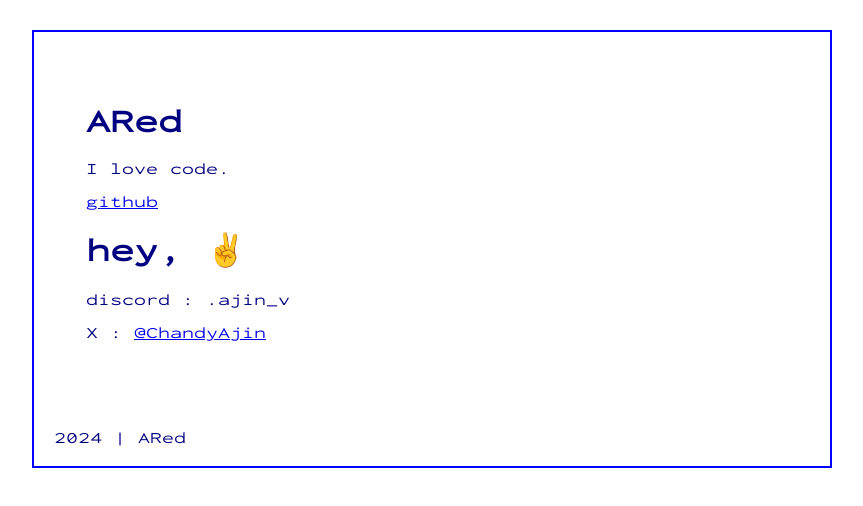
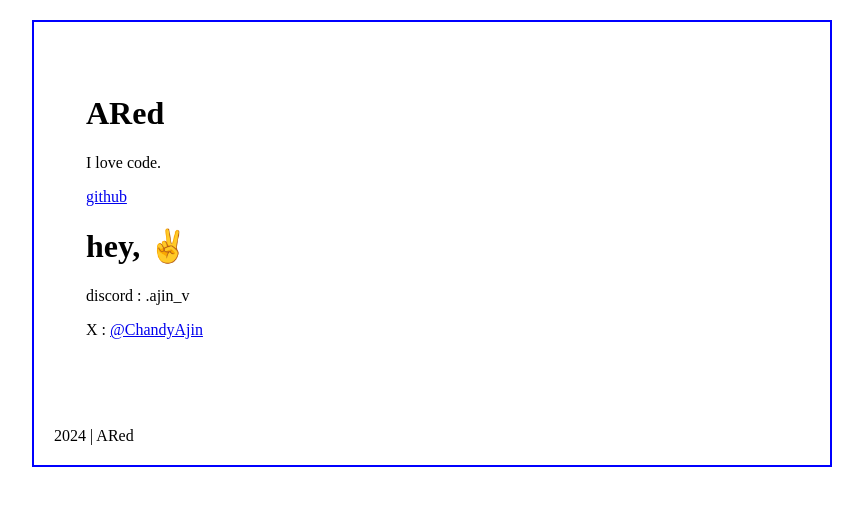
Before and after one commit to aajinn/0Ared, a SvelteKit app: page / in a window 1280 px wide. Shown: the top 506 px of the page, without its empty margins (208-1071 px from the left). Built offline with nearby package versions, Linux system fonts and the light colour scheme.

Commit message:
removed body style

```diff
--- a/src/routes/+layout.svelte
+++ b/src/routes/+layout.svelte
@@ -35,15 +35,6 @@
 </div>
 
 <style>
-    :global(body) {
-        font-family: "common", sans-serif;
-        background-repeat: repeat;
-        margin: 0;
-        padding: 0;
-        color: #000080;
-        padding: 10px;
-    }
-
     #container {
         width: 100%;
         max-width: 800px;
```
